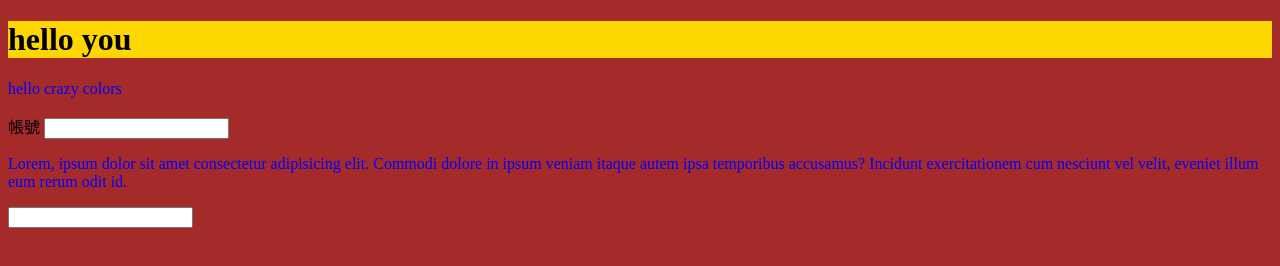
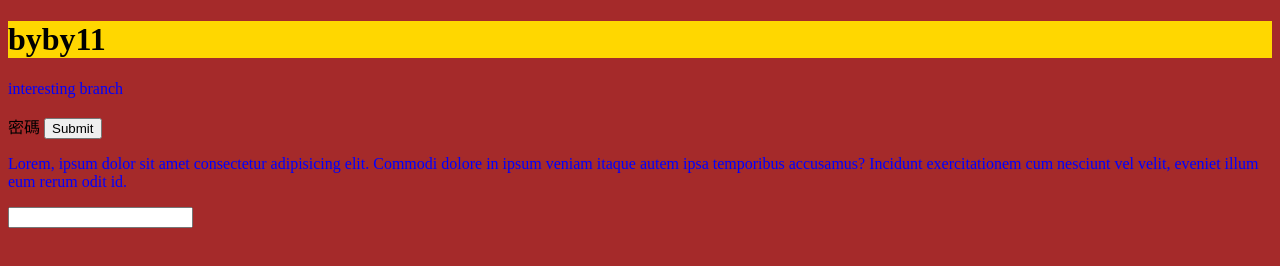
Before and after one commit to Howord123/playlist, a plain HTML site: page index.html in a window 1280 px wide. Drawn offline with Linux system fonts and the light colour scheme.

Commit message:
newest one

```diff
--- a/index.html
+++ b/index.html
@@ -10,12 +10,12 @@
 
 <body>
 
-    <h1>hello you </h1>
+    <h1>byby11 </h1>
 
-    <p>hello crazy colors </p>
+    <p>interesting branch </p>
 
-    <label for="">帳號</label>
-    <input type="text">
+    <label for="">密碼</label>
+    <input type="submit">
     <p>Lorem, ipsum dolor sit amet consectetur adipisicing elit. Commodi dolore in ipsum veniam itaque autem ipsa
         temporibus accusamus? Incidunt exercitationem cum nesciunt vel velit, eveniet illum eum rerum odit id.</p>
     <input type="datetime">
```
